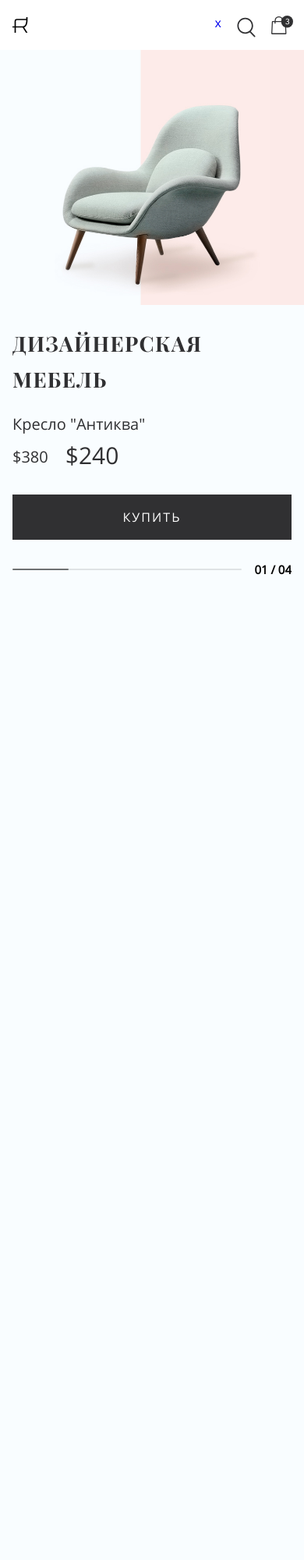
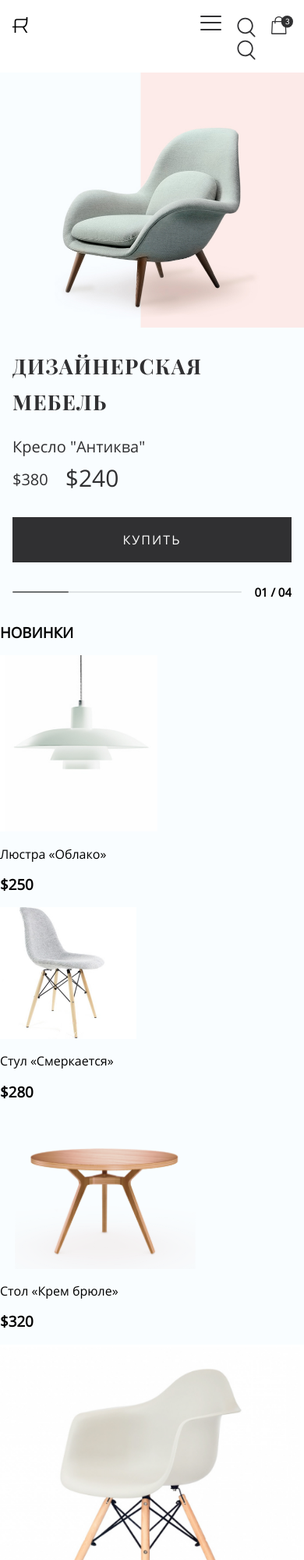
Before and after one commit to vyhidovole/design, a plain HTML site: page index.html in a window 390 px wide. Shown: the top 2000 px of the page at 78% size. Before the commit the page ends 844 px from the top, so only its background shows below. Drawn offline with Linux system fonts and the light colour scheme.

Commit message:
structure html

```diff
--- a/index.html
+++ b/index.html
@@ -17,26 +17,27 @@
 <body>
   <header class="page-header">
     <div class="page-header__wrapper container">
-      <div class="page-header__logo">
+      <a target="_blank" class="page-header__logo" href="#">
         <img src="img/logo.svg" width="20" height="20" alt="Логотип Callium">
-      </div>
+      </a>
       <nav id="menu" class="site-nav site-nav--closed site-nav--no-js page-header__site-nav">
         <ul class="site-nav__list">
-          <li class="site-nav__item"><a href="#">Мебель</a></li>
-          <li class="site-nav__item"><a href="#">Освещение</a></li>
-          <li class="site-nav__item"><a href="#">Текстиль</a></li>
+          <li class="site-nav__item"><a target="_blank" href="#">Мебель</a></li>
+          <li class="site-nav__item"><a target="_blank" href="#">Освещение</a></li>
+          <li class="site-nav__item"><a target="_blank" href="#">Текстиль</a></li>
         </ul>
         <button class="site-nav__button" type="button" aria-label="Показать/Скрыть меню"></button>
       </nav>
       <ul class="user-nav page-header__user-nav">
         <li class="user-nav__item user-nav__item--burger">
-          <a class="burger-menu" href="#" aria-label="Бургер меню">х</a>
+          <a class="burger-menu" href="#" aria-label="Бургер-меню"><img src="img/icon-burger.svg" alt="icon-burger" </a>
         </li>
         <li class="user-nav__item user-nav__item--search">
-          <a href="#" aria-label="Поиск по сайту"><span class="visually-hidden">Поиск по сайту</span></a>
+          <a target="_blank" href="#" aria-label="Поиск по сайту"><span class="visually-hidden">Поиск по
+              сайту</span></a>
         </li>
         <li class="user-nav__item user-nav__item--cart">
-          <a href="#" aria-label="Корзина"><span class="visually-hidden">Корзина</span></a>
+          <a target="_blank" href="#" aria-label="Корзина"><span class="visually-hidden">Корзина</span></a>
         </li>
       </ul>
     </div>
@@ -56,7 +57,8 @@
                 <button class="product__button" type="button">Купить</button>
               </div>
               <div class="product__image">
-                <img src="img/main-chair-desktop.jpg" srcset="img/main-chair-desktop@2x.jpg 2x" width="532" height="751" alt="Кресло Антиква">
+                <img src="img/main-chair-desktop.jpg" srcset="img/main-chair-desktop@2x.jpg 2x" width="532" height="751"
+                  alt="Кресло Антиква">
               </div>
             </div>
           </div>
@@ -69,7 +71,8 @@
                 <button class="product__button" type="button">Купить</button>
               </div>
               <div class="product__image">
-                <img src="img/main-chair-desktop.jpg" srcset="img/main-chair-desktop@2x.jpg 2x" width="532" height="751" alt="Кресло Антиква">
+                <img src="img/main-chair-desktop.jpg" srcset="img/main-chair-desktop@2x.jpg 2x" width="532" height="751"
+                  alt="Кресло Антиква">
               </div>
             </div>
           </div>
@@ -82,7 +85,8 @@
                 <button class="product__button" type="button">Купить</button>
               </div>
               <div class="product__image">
-                <img src="img/main-chair-desktop.jpg" srcset="img/main-chair-desktop@2x.jpg 2x" width="532" height="751" alt="Кресло Антиква">
+                <img src="img/main-chair-desktop.jpg" srcset="img/main-chair-desktop@2x.jpg 2x" width="532" height="751"
+                  alt="Кресло Антиква">
               </div>
             </div>
           </div>
@@ -95,7 +99,8 @@
                 <button class="product__button" type="button">Купить</button>
               </div>
               <div class="product__image">
-                <img src="img/main-chair-desktop.jpg" srcset="img/main-chair-desktop@2x.jpg 2x" width="532" height="751" alt="Кресло Антиква">
+                <img src="img/main-chair-desktop.jpg" srcset="img/main-chair-desktop@2x.jpg" width="532" height="751"
+                  alt="Кресло Антиква">
               </div>
             </div>
           </div>
@@ -105,9 +110,45 @@
       </div>
     </section>
 
-  <script src="js/vendor/swiper.js"></script>
-  <script src="js/lib/slider-main.js"></script>
-  <script src="js/lib/script.js"></script>
+    <section class="section-container">
+      <div class="block-1">
+        <h3 class="product__image_furniture" id="inf">НОВИНКИ</h3>
+        <div class="product__image_furniture">
+          <img src="img/chandelier-desktop.jpg" srcset="img/chandelier-desktop@2x.jpg" width="202" height="226"
+            alt="люстра">
+          <p>Люстра «Облако»</p>
+          <h3>$250</h3>
+        </div>
+      </div>
+      <div class="block-2">
+        <div class="product__image_furniture">
+          <img class="pt-20" src="img/chair-twilight-desktop.jpg" srcset="img/chair-twilight-desktop@2x.jpg" width="175"
+            height="169" alt="стул">
+          <p>Стул «Смеркается»</p>
+          <h3>$280</h3>
+        </div>
+        <div class="product__image_furniture">
+          <img src="img/table-cream-desktop.png" srcset="img/table-cream-desktop@2x.png" width="270" height="198"
+            alt="стол">
+          <p>Стол «Крем брюле»</p>
+          <h3>$320</h3>
+        </div>
+      </div>
+      <div class="block-3">
+      <div class="product__image_furniture">
+        <img class="pt-20" src="img/chair-white-desktop.jpg" srcset="img/chair-white-desktop@2x.jpg" width="490"
+          height="466" alt="стул">
+        <p>Стул офисный «Белый шоколад»</p>
+        <h3>$120</h3>
+      </div>
+    </div>
+
+
+    </section>
+
+    <script src="js/vendor/swiper.js"></script>
+    <script src="js/lib/slider-main.js"></script>
+    <script src="js/lib/script.js"></script>
 
 </body>
 
```
